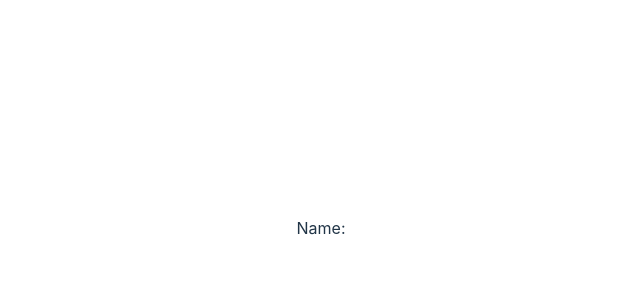
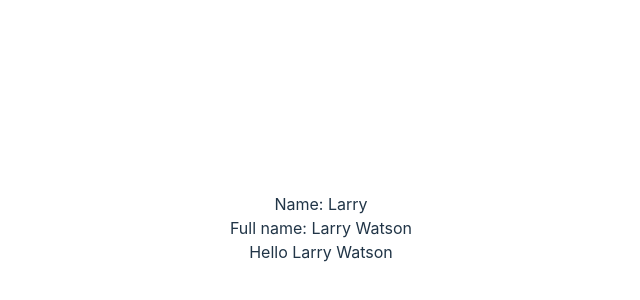
Before and after one commit to michaelc511/react_drills, a React (Vite) app: page / in a window 1280 px wide. Shown: the part 172-472 px from the top of the page, without its empty margins (319-959 px from the left). Built offline with nearby package versions, Linux system fonts and the light colour scheme.

Commit message:
Solution

```diff
--- a/src/drills/Props.jsx
+++ b/src/drills/Props.jsx
@@ -1,16 +1,44 @@
+import "../App.css"
 
-function Child(){
+function Child(props){
 	return(
 		<div>
-			Name:
+			Name: {props.firstName}
 		</div>
 	)
 }
 
+function Child2({firstName, lastName}){
+	return(
+		<div>
+			Full name: {firstName} {lastName}
+		</div>
+	)
+}
+
+export function Child3({firstName, lastName, sayHello}){
+	return(
+		<div className="child">
+			{sayHello(firstName, lastName)}
+		</div>
+	)
+
+}
+
 export function Parent(){
-	let name = "Larry"
+	let firstName = "Larry"
+	let lastName = "Watson"
+
+	function sayHello(firstName, lastName){
+		 return "Hello " + firstName + " " + lastName;
+	}
+
 	return (
-		<Child  />
+		<div className="parent">
+		<Child firstName={firstName} />
+		<Child2 firstName={firstName} lastName={lastName} />
+		<Child3 firstName={firstName} lastName={lastName} sayHello={sayHello}/>
+	</div>
 	)
 }
 
@@ -26,8 +54,10 @@ export function Props(){
 
 /*
 
-1 - Pass a prop 'name' from the Parent component to the child component
+1 - Pass a prop 'firstName' from the Parent component to the child component
 
-2 - The same as 1 but use JS Desctructing.
+2 - The same as 1 to Child2 but now pass a last name and use JS Desctructing.
+
+3 - Now pass a first & last name and a function to Child3. Use JS Desctruting.
 
 */
```
